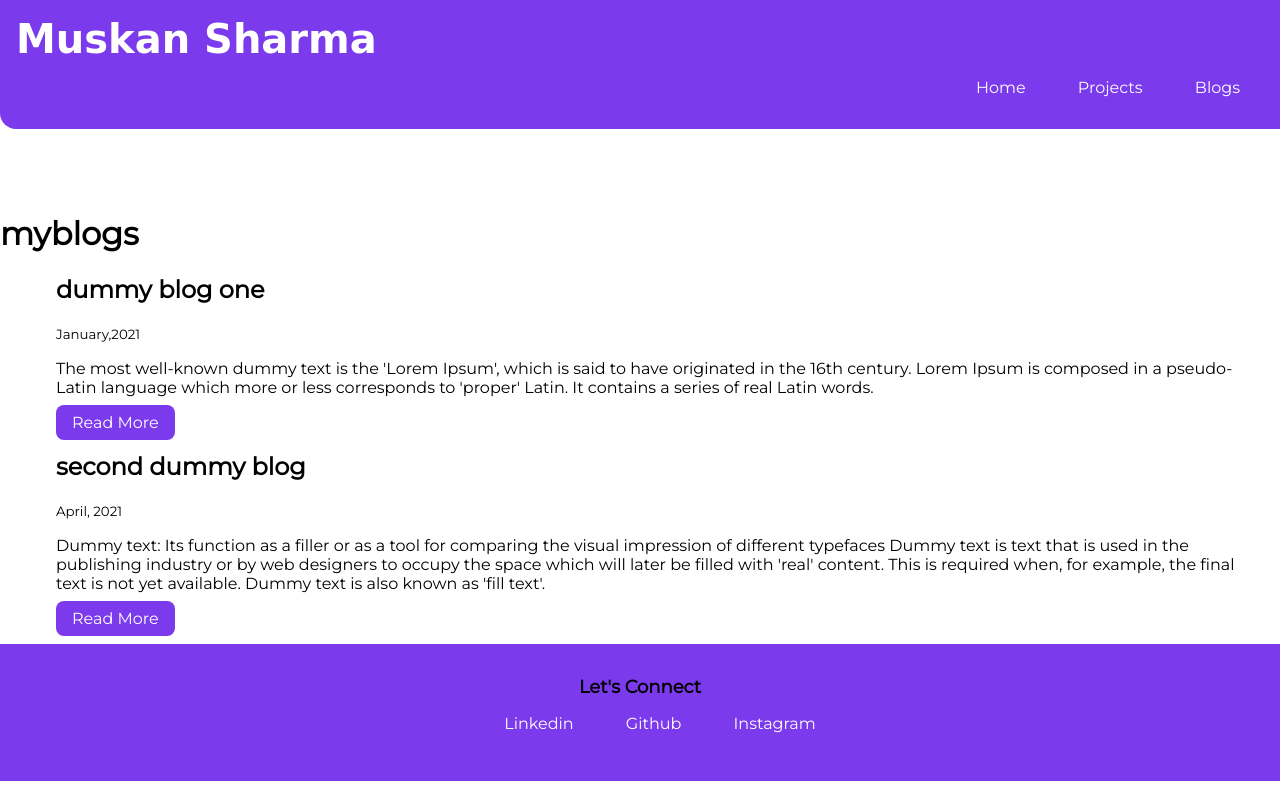
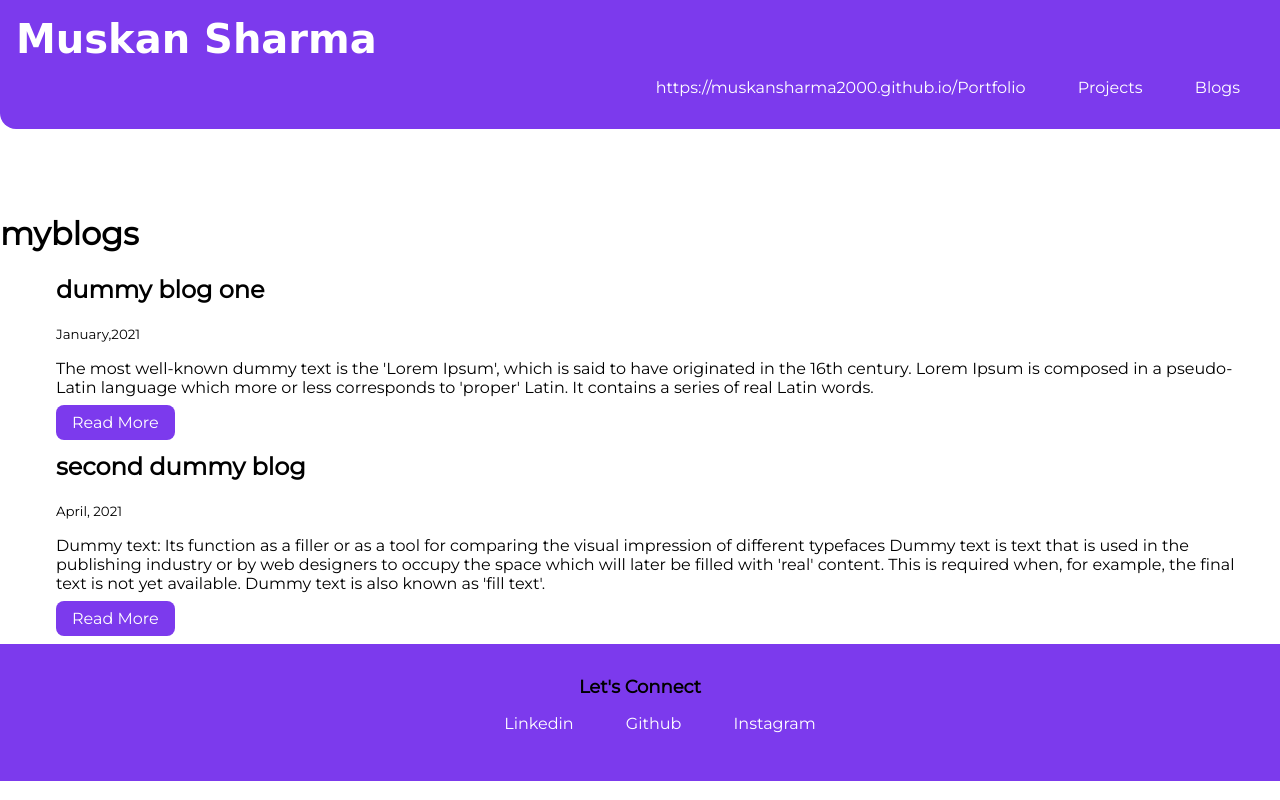
Before and after one commit to muskansharma2000/Portfolio, a plain HTML site: page blogs.html in a window 1280 px wide. Drawn offline with Linux system fonts and the light colour scheme.

Commit message:
Update blogs.html

```diff
--- a/blogs.html
+++ b/blogs.html
@@ -12,13 +12,13 @@
         class="nav-brand">Muskan Sharma</div>
         <ul class="list-non-bullet nav-pills">
              <li class="list-item-inline">
-                <a class="link"href="/">Home</a>
+                <a class="link"href="/">https://muskansharma2000.github.io/Portfolio</a>
             </li>
              <li class="list-item-inline">
-                <a class="link" href="projects.html">Projects</a>
+                <a class="link" href="https://muskansharma2000.github.io/Portfolio/projects.html">Projects</a>
             </li>
              <li class="list-item-inline">
-                <a class="link" href="blogs.html">Blogs</a>
+                <a class="link" href="https://muskansharma2000.github.io/Portfolio/blogs.html">Blogs</a>
             </li>
         </ul>
     </nav>
```
